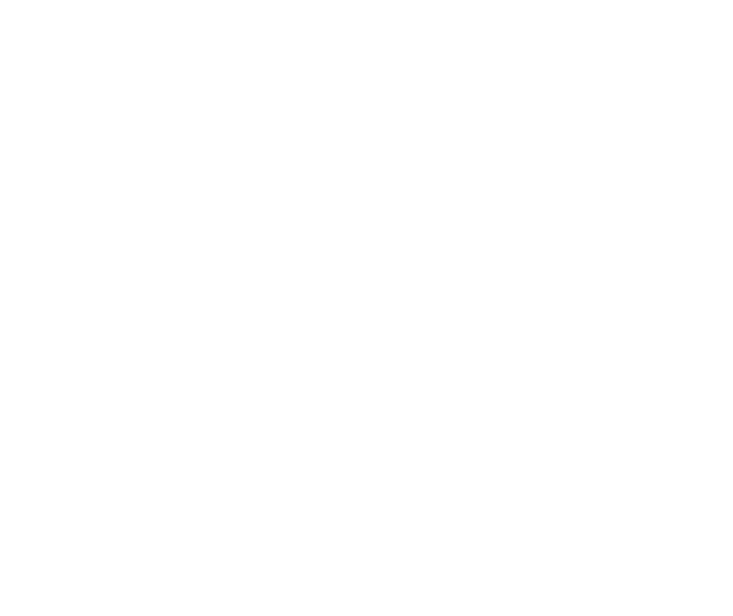
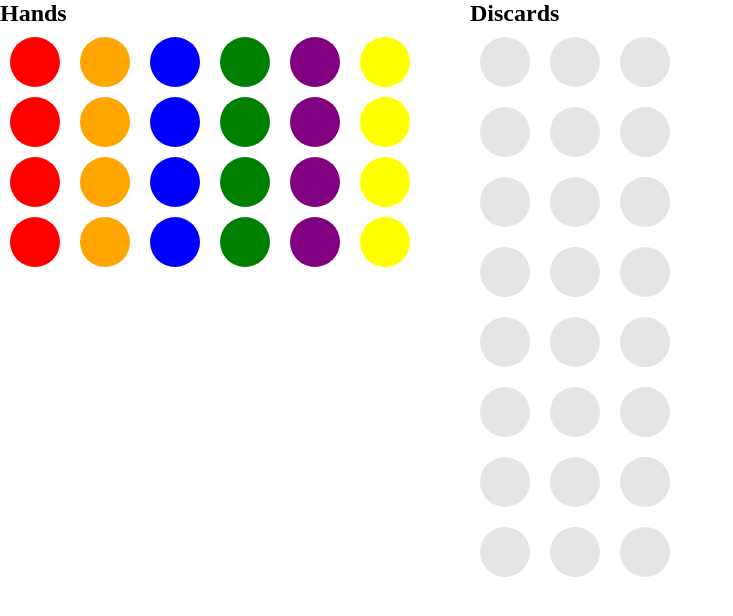
Before and after one commit to chadlieberman/skull-web-react, a React app: page / in a window 1280 px wide. Shown: the whole page, without its empty margins (0-733 px from the left). Built offline with nearby package versions, Linux system fonts and the light colour scheme.

Commit message:
move cards from hands to discards and back

```diff
--- a/src/components/App.js
+++ b/src/components/App.js
@@ -1,9 +1,64 @@
 import React from 'react';
-import { CardsContainer } from './Card'
+import { Card, CardsContainer } from './Card'
 
-let App = () => (
-    <div className='app'>
-    </div>
-)
+const Discards = ({ discards, moveCard }) => {
+    const onDrop = (e) => {
+        e.preventDefault()
+        const card_id = e.dataTransfer.getData('draggable_id')
+        moveCard(card_id, 'discard')
+    }
+    return (
+        <div id='discards-container'>
+            <h2>Discards</h2>
+            <div id='discards'
+                onDrop={onDrop}
+                onDragOver={(e) => e.preventDefault()}
+            >
+                {discards.map((card, idx) => (
+                    <Card card={card} position={`discard-${idx}`} moveCard={moveCard} key={idx} />
+                ))}
+            </div>
+        </div>
+    )
+}
+
+const Hand = ({ hand_position, cards, moveCard }) => {
+    return (
+        <div className='hand'>
+            {cards.map((card, idx) => (
+                <Card card={card} position={`player-${hand_position}-hand-${idx}`} moveCard={moveCard} key={idx} />
+            ))}
+        </div>
+    )
+}
+
+let App = ({game, moveCard}) => {
+    let {discards, players, cards, hands, mats, stacks} = game
+    discards = discards.map(card_id => {
+        return card_id === null ? null : cards[card_id]
+    })
+    const card = cards['card_0']
+    hands = hands.map(hand => {
+        hand = hand.map(card_id => {
+            return card_id === null ? null : cards[card_id]
+        })
+        return hand
+    })
+    return (
+        <div id='app'>
+            <div className='main'>
+                <div id='hands-container'>
+                    <h2>Hands</h2>
+                    <div id='hands'>
+                        {hands.map((hand, idx) => (
+                            <Hand cards={hand} moveCard={moveCard} hand_position={idx} key={idx} />
+                        ))}
+                    </div>
+                </div>
+            </div>
+            <Discards discards={discards} moveCard={moveCard} />
+        </div>
+    )
+}
 
 export default App
--- a/src/components/Card.js
+++ b/src/components/Card.js
@@ -1,16 +1,45 @@
 import React from 'react'
 import { connect } from 'react-redux'
 
-const Card = ({ id, color, type }) => (
-    <div className='card' id={id} type={type}>
-        card
-    </div>
-)
+const NullCard = ({ position, moveCard }) => {
+    const onDrop = (e) => {
+        e.preventDefault()
+        const card_id = e.dataTransfer.getData('draggable_id')
+        moveCard(card_id, position)
+    }
+    return (
+        <div className='card null'
+            onDrop={onDrop}
+            onDragOver={(e) => e.preventDefault()}
+        />
+    )
+}
+
+const NonNullCard = ({ id, color, type, is_flipped }) => {
+    const onDragStart = (e) => {
+        e.dataTransfer.setData('draggable_id', e.target.id)
+    }
+    return (
+        <div className={`card ${color}`} id={id}
+            draggable={true}
+            onDragStart={onDragStart}
+        >
+        </div>
+    )
+}
+
+const Card = ({ position, card, moveCard }) => {
+    if (card === null) {
+        return <NullCard position={position} moveCard={moveCard} />
+    } else {
+        return <NonNullCard {...card} />
+    }
+}
 
 const Cards = ({ cards }) => (
     <div className='cards'>
         {cards.map(card => (
-            <Card {...card} key={card.id} />
+            <Card card={card} key={card.id} />
         ))}
     </div>
 )
@@ -22,7 +51,6 @@ class CardsContainer extends React.Component {
 
     render() {
         const { cards } = this.props
-        console.log('cards =', cards)
         return (
             <Cards cards={cards} />
         )
--- a/src/components/Root.js
+++ b/src/components/Root.js
@@ -2,6 +2,8 @@ import React from 'react'
 import PropTypes from 'prop-types'
 import { Provider, connect } from 'react-redux'
 import App from './App'
+
+import { moveCard } from '../actions'
 
 class Container extends React.Component {
     constructor(props) {
@@ -15,7 +17,7 @@ class Container extends React.Component {
     render() {
         console.log('Container props=', this.props)
         return (
-            <App />
+            <App {...this.props} />
         )
     }
 }
@@ -25,7 +27,9 @@ Container = connect(
         return state
     },
     dispatch => {
-        return {}
+        return {
+            moveCard: (card_id, to_position) => dispatch(moveCard(card_id, to_position))
+        }
     }
 )(Container)
 
--- a/src/index.css
+++ b/src/index.css
@@ -1,13 +1,64 @@
-body {
-  margin: 0;
-  font-family: -apple-system, BlinkMacSystemFont, 'Segoe UI', 'Roboto', 'Oxygen',
-    'Ubuntu', 'Cantarell', 'Fira Sans', 'Droid Sans', 'Helvetica Neue',
-    sans-serif;
-  -webkit-font-smoothing: antialiased;
-  -moz-osx-font-smoothing: grayscale;
+* {
+    padding: 0;
+    margin: 0;
 }
 
-code {
-  font-family: source-code-pro, Menlo, Monaco, Consolas, 'Courier New',
-    monospace;
+body {
+
 }
+
+h2 {
+    font-weight: 700;
+}
+
+#app {
+    display: flex;
+    flex-direction: row;
+}
+
+#discards-container {
+    width: 250px;
+    padding-left: 50px;
+}
+
+#discards {
+    display: flex;
+    flex-wrap: wrap;
+}
+
+#hands {
+    display: flex;
+    flex-direction: row;
+}
+
+.card {
+    margin: 10px;
+    height: 50px;
+    width: 50px;
+    border-radius: 50px;
+    background: #e5e5e5;
+}
+
+.green {
+    background-color: green;
+}
+
+.red {
+    background-color: red;
+}
+
+.blue {
+    background-color: blue;
+}
+
+.orange {
+    background-color: orange;
+}
+
+.yellow {
+    background-color: yellow;
+}
+
+.purple {
+    background-color: purple;
+}
--- a/src/index.js
+++ b/src/index.js
@@ -5,7 +5,6 @@ import { createStore, applyMiddleware } from 'redux'
 import rootReducer from './reducers'
 import { Root } from './components/Root'
 import { logger } from './middleware'
-
 import './index.css'
 
 const store = createStore(
--- a/src/reducers/game.js
+++ b/src/reducers/game.js
@@ -25,22 +25,38 @@ let mats = [...Array(6).keys()].map(num => ({
 const initial_state = {
     discards: Array(24).fill(null),
     players: Array(6).fill(null),
-    cards: cards,
-    hands: Array(6).fill(Array(4).fill(null)),
-    mats: mats,
+    cards: cards.reduce((curr, next) => {
+        return Object.assign({}, curr, {
+            [next.id]: next
+        })
+    }, {}),
+    hands: [
+        cards.slice(0, 4).map(card => card.id),
+        cards.slice(4, 8).map(card => card.id),
+        cards.slice(8, 12).map(card => card.id),
+        cards.slice(12, 16).map(card => card.id),
+        cards.slice(16, 20).map(card => card.id),
+        cards.slice(20, 24).map(card => card.id)],
+    mats: mats.reduce((curr, next) => {
+        return Object.assign({}, curr, {
+            [next.id]: next
+        })
+    }, {}),
     stacks: Array(6).fill([])
 }
+// empty_hands = Array(6).fill(Array(4).fill(null)),
 
-const removeCard = (card_id) => (card) => {
-    return card.id == card_id ? null : card
+const removeCard = (removed_card_id) => (card_id) => {
+    if (card_id === null){ return null }
+    return card_id === removed_card_id ? null : card_id
 }
 
-const STACK_RE = /player-(?<player_number>\d)-stack/gi
-const HAND_RE = /player-(?<player_number>\d)-hand-(?<hand_position>\d)/gi
+const STACK_RE = /player-(?<player_number>\d)-stack/
+const HAND_RE = /player-(?<player_number>\d)-hand-(?<hand_position>\d)/
 
 const game = (state = initial_state, action) => {
     let discards, hands, stacks, first_open_pos, found, players
-    const { type, player_number, name, card_id, to_position, mat_id } = action
+    const { player_number, name, card_id, to_position, mat_id } = action
     switch (action.type) {
 
         case 'ADD_PLAYER':
@@ -71,24 +87,27 @@ const game = (state = initial_state, action) => {
             })
 
         case 'MOVE_CARD':
+            console.log('MOVE_CARD', card_id, 'to', to_position)
             // Remove the card from where it is now
             discards = state.discards.map(removeCard(card_id))
-            hands = state.hands.map(removeCard(card_id))
+            hands = state.hands.map(hand => {
+                return hand.map(removeCard(card_id))
+            })
             stacks = state.stacks.map(removeCard(card_id))
             // Put the card in it's to_position
-            if (to_position.contains('discard')) {
-                first_open_pos = discards.find(el => el === null)
+            if (to_position.includes('discard')) {
+                first_open_pos = discards.findIndex(el => el === null)
                 discards[first_open_pos] = card_id
-            } else if (to_position.contains('stack')) {
+            } else if (to_position.includes('stack')) {
                 found = to_position.match(STACK_RE)
                 let { player_number } = found
                 let stack = stacks[player_number]
-                first_open_pos = stack.find(el => el === null)
+                first_open_pos = stack.findIndex(el => el === null)
                 stack[first_open_pos] = card_id
                 stacks[player_number] = stack
-            } else if (to_position.contains('hand')) {
-                found = to_position.match(STACK_RE)
-                let { player_number, hand_position } = found
+            } else if (to_position.includes('hand')) {
+                found = to_position.match(HAND_RE)
+                let { player_number, hand_position } = found.groups
                 hands[player_number][hand_position] = card_id
             } else {
                 console.error(`Could not move card ${card_id} to ${to_position}`)
```
